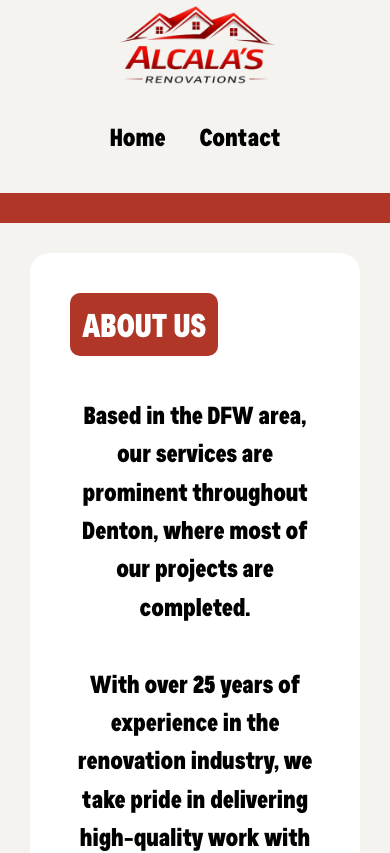
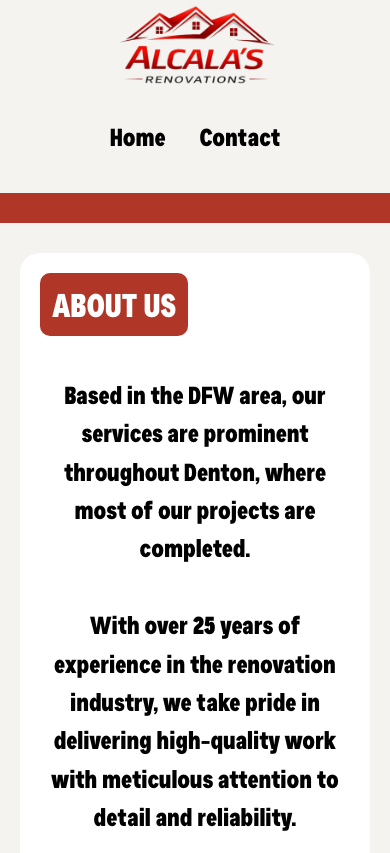
Before and after one commit to Antonioreyes8/alcalas-renovations, a React (Vite) app: page / in a window 390 px wide. Shown: the top 853 px of the page. Built offline with nearby package versions, Linux system fonts and the light colour scheme.

Commit message:
mobile border sizing

```diff
--- a/src/index.css
+++ b/src/index.css
@@ -390,7 +390,8 @@ section {
 	}
 
 	section {
-		margin: 30px 30px;
+		margin: 30px 20px;
+    padding: 20px;
 	}
 
 	.logo {
@@ -424,8 +425,8 @@ section {
 	}
 
 	.about-image-wrapper {
-		width: 300px;
-		height: 350px;
+		width: 250px;
+		height: 300px;
 		margin-bottom: 15px;
 	}
 
```
